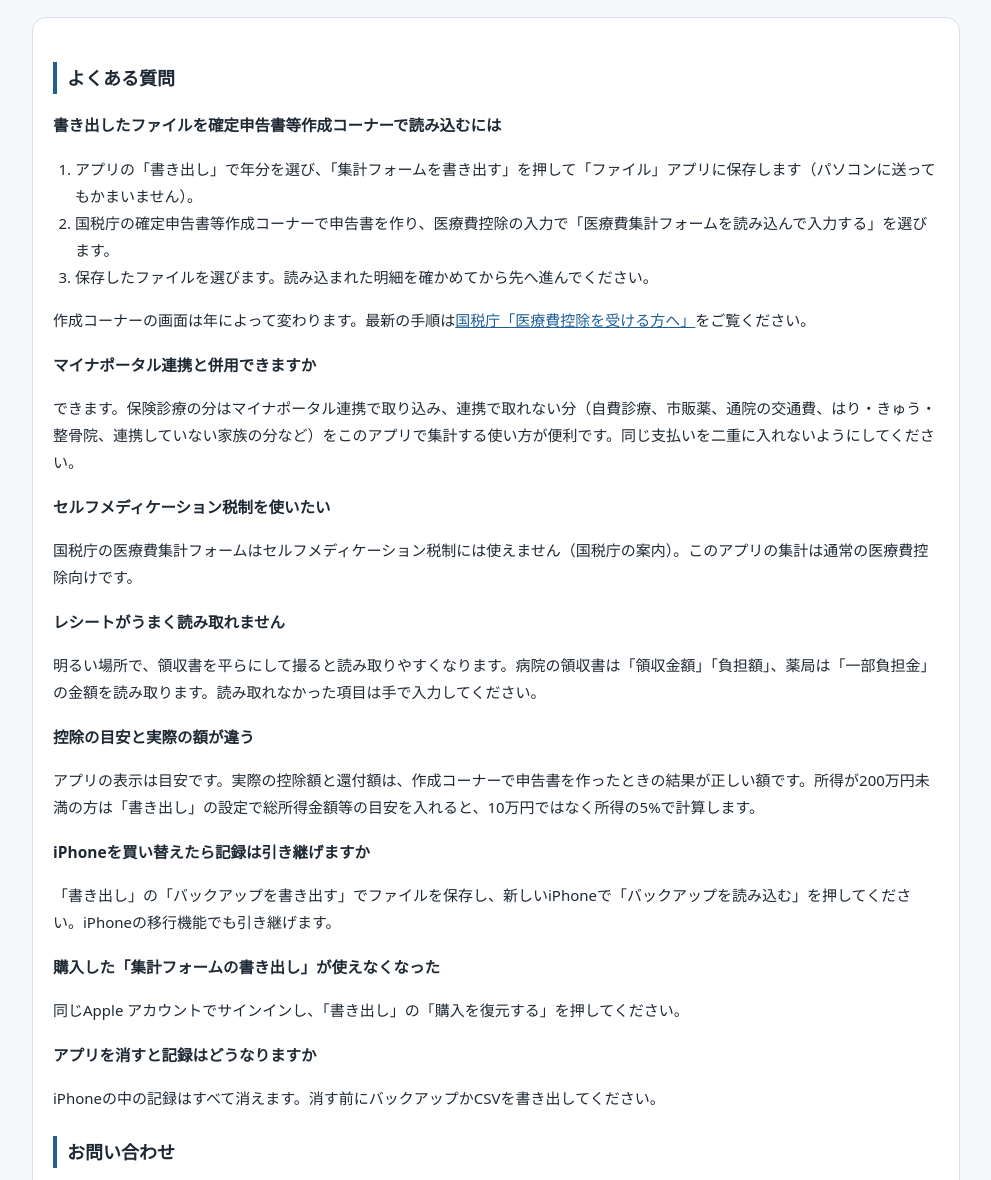
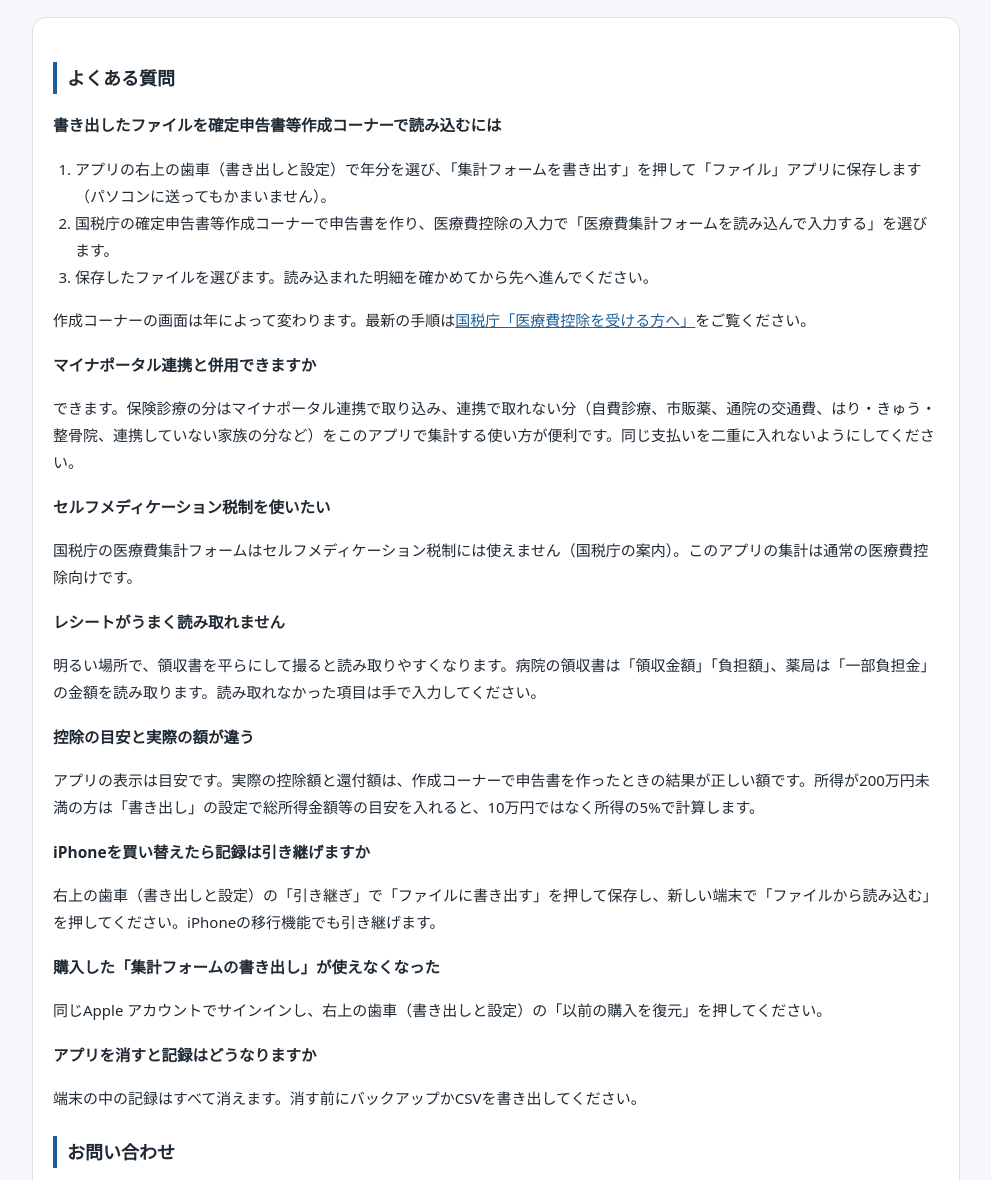
Before and after one commit to wwwworthworkingworld-coder/okane-tools, a plain HTML site: page iryouhi-app-support.html in a window 1280 px wide. Shown: the part 103-1283 px from the top of the page, without its empty margins (144-1135 px from the left). Drawn offline with Linux system fonts and the light colour scheme.

Commit message:
医療費控除メモのサポート：作り直し版の画面名（右上の歯車の「書き出しと設定」、引き継ぎ、以前の購入を復元）に合わせる
Co-Authored-By: Claude Fable 5.1 <noreply@anthropic.com>

```diff
--- a/iryouhi-app-support.html
+++ b/iryouhi-app-support.html
@@ -22,7 +22,7 @@
     <h2>よくある質問</h2>
     <h3>書き出したファイルを確定申告書等作成コーナーで読み込むには</h3>
     <ol>
-      <li>アプリの「書き出し」で年分を選び、「集計フォームを書き出す」を押して「ファイル」アプリに保存します（パソコンに送ってもかまいません）。</li>
+      <li>アプリの右上の歯車（書き出しと設定）で年分を選び、「集計フォームを書き出す」を押して「ファイル」アプリに保存します（パソコンに送ってもかまいません）。</li>
       <li>国税庁の確定申告書等作成コーナーで申告書を作り、医療費控除の入力で「医療費集計フォームを読み込んで入力する」を選びます。</li>
       <li>保存したファイルを選びます。読み込まれた明細を確かめてから先へ進んでください。</li>
     </ol>
@@ -36,11 +36,11 @@
     <h3>控除の目安と実際の額が違う</h3>
     <p>アプリの表示は目安です。実際の控除額と還付額は、作成コーナーで申告書を作ったときの結果が正しい額です。所得が200万円未満の方は「書き出し」の設定で総所得金額等の目安を入れると、10万円ではなく所得の5%で計算します。</p>
     <h3>iPhoneを買い替えたら記録は引き継げますか</h3>
-    <p>「書き出し」の「バックアップを書き出す」でファイルを保存し、新しいiPhoneで「バックアップを読み込む」を押してください。iPhoneの移行機能でも引き継げます。</p>
+    <p>右上の歯車（書き出しと設定）の「引き継ぎ」で「ファイルに書き出す」を押して保存し、新しい端末で「ファイルから読み込む」を押してください。iPhoneの移行機能でも引き継げます。</p>
     <h3>購入した「集計フォームの書き出し」が使えなくなった</h3>
-    <p>同じApple アカウントでサインインし、「書き出し」の「購入を復元する」を押してください。</p>
+    <p>同じApple アカウントでサインインし、右上の歯車（書き出しと設定）の「以前の購入を復元」を押してください。</p>
     <h3>アプリを消すと記録はどうなりますか</h3>
-    <p>iPhoneの中の記録はすべて消えます。消す前にバックアップかCSVを書き出してください。</p>
+    <p>端末の中の記録はすべて消えます。消す前にバックアップかCSVを書き出してください。</p>
     <h2>お問い合わせ</h2>
     <p><a href="https://256-co.booth.pm/" target="_blank" rel="noopener">BOOTHのショップページ</a>の「ショップへのお問い合わせ」からご連絡ください。</p>
     <p><a href="iryouhi-app-privacy.html">プライバシーポリシー</a></p>
```
